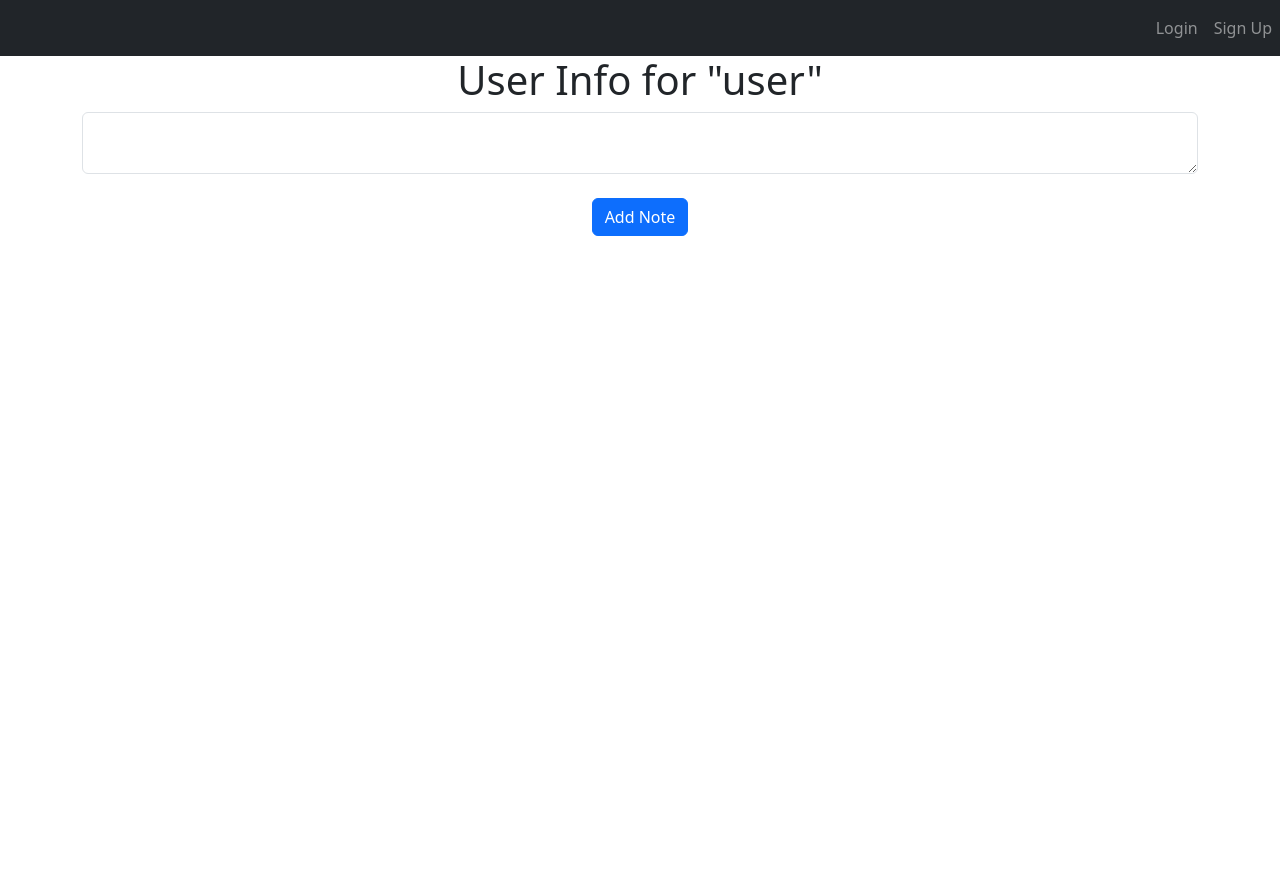
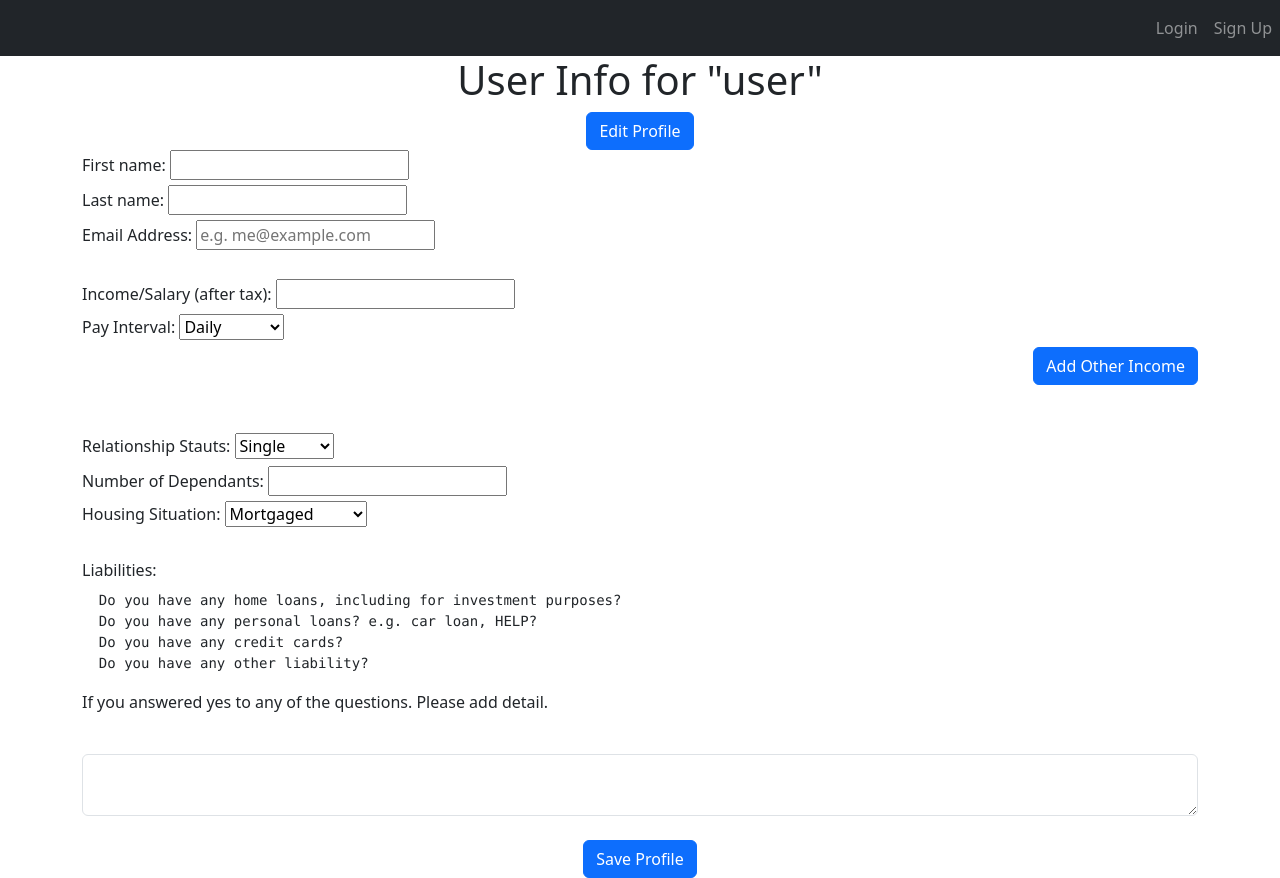
Before and after one commit to Jason-Work-FDM/JasonJeremyQi-credic-card-approval-system-group-project, a Flask app: page /user-info in a window 1280 px wide. Before the commit the page ends 236 px from the top, so only its background shows below. Run offline with Flask 2, Linux system fonts and the light colour scheme; some libraries are stand-ins or nearby versions.

Commit message:
Jason adding inputs to user_info.html (incomplete)

```diff
--- a/website/templates/User_info.html
+++ b/website/templates/User_info.html
@@ -13,11 +13,118 @@
   {% endfor %}
 </ul>
 <form method="POST">
+  <div align="center">
+    <button type="submit" class="btn btn-primary">Edit Profile</button>
+  </div>
+  <label for="fname">First name:</label>
+  <input type="text" id="fname" name="fname"><br>
+  <label for="lname">Last name:</label>
+  <input type="text" id="lname" name="lname"><br>
+
+  <label for="email">Email Address: </label>
+  <input
+    type="email"
+    id="email"
+    name="email"
+    placeholder="e.g. me@example.com"
+  /><br>
+
+  <br/>
+  <label for="income">Income/Salary (after tax):</label>
+  <!-- <input list="Pay Interval"
+    placeholder="Please Select Pay Interval"
+    size=30
+  /> -->
+  <input
+  type="number"
+  id = "income"
+  name="income"
+  palceholder="0"
+  /><br>
+  <label for="Pay Interval">Pay Interval: </label>
+
+  <select name="Pay Interval" id="Pay Interval">
+    <option value="Daily">Daily</option>
+    <option value="Weekly">Weekly</option>
+    <option value="Fortnightly">Fortnightly</option>
+    <option value="Monthly">Monthly</option>
+  </select>
+  <br>
+
+  <div align="right">
+    <!-- Hasn't been able to implement anything useful yet-->
+    <button type="submit" class="btn btn-primary">Add Other Income</button>
+  </div>
+  <br/>
+  <br>
+  <label for="Relationship Stauts">Relationship Stauts: </label>
+  <select name="Relationship Stauts" id="Relationship Stauts">
+    <option value="Single">Single</option>
+    <option value="Married">Married</option>
+    <option value="Defacto">Defacto</option>
+    <option value="Separated">Separated</option>
+    <option value="Devoiced">Devoiced</option>
+    <option value="Widow">Widow</option>
+    <option value="Widower">Widower</option>
+  </select>
+  <br>
+  <label for="Dependants">Number of Dependants: </label>
+  <input
+    type="number"
+    id = "Dependants"
+    name="Dependants"
+    palceholder=1
+  /><br>
+  <label for="Housing Situation">Housing Situation: </label>
+  <select name="Housing Situation" id="Housing Situation">
+    <option value="Mortgaged">Mortgaged</option>
+    <option value="Owns Outright">Owns Outright</option>
+    <option value="Renting">Renting</option>
+    <option value="Live with Family">Live with Family</option>
+  </select>
+  <br>
+  <br>
+  <label for="Liabilities" style="font-size: 100%">Liabilities: </label><br>
+  <pre>
+  Do you have any home loans, including for investment purposes?
+  Do you have any personal loans? e.g. car loan, HELP?
+  Do you have any credit cards?
+  Do you have any other liability?  </pre>
+  <p style="font-size: 100%">If you answered yes to any of the questions. Please add detail.</p>
+  <br>
+  <!-- <input type="radio" id="Yes" name="Home Loan" value="Yes"/>
+  <label for="Yes" -->
+
+
+
+
+
+
   <textarea name="note" id="note" class="form-control"></textarea>
   <br />
-  <div align="center">
-    <button type="submit" class="btn btn-primary">Add Note</button>
-  </div>
+
+
+
+
+
 </form>
+<!--<button onclick="myFunction()">Click Me</button>
 
+<div id="myDIV">
+  This is my DIV element.
+</div>
+<script>
+  function myFunction() {
+    var x = document.getElementById("myDIV");
+    if (x.style.display === "none") {
+      x.style.display = "block";
+    } else {
+      x.style.display = "none";
+    }
+  }
+</script>-->
+
+<div align="center">
+  <button type="submit" class="btn btn-primary">Save Profile</button>
+</div>
 {% endblock %}
```
